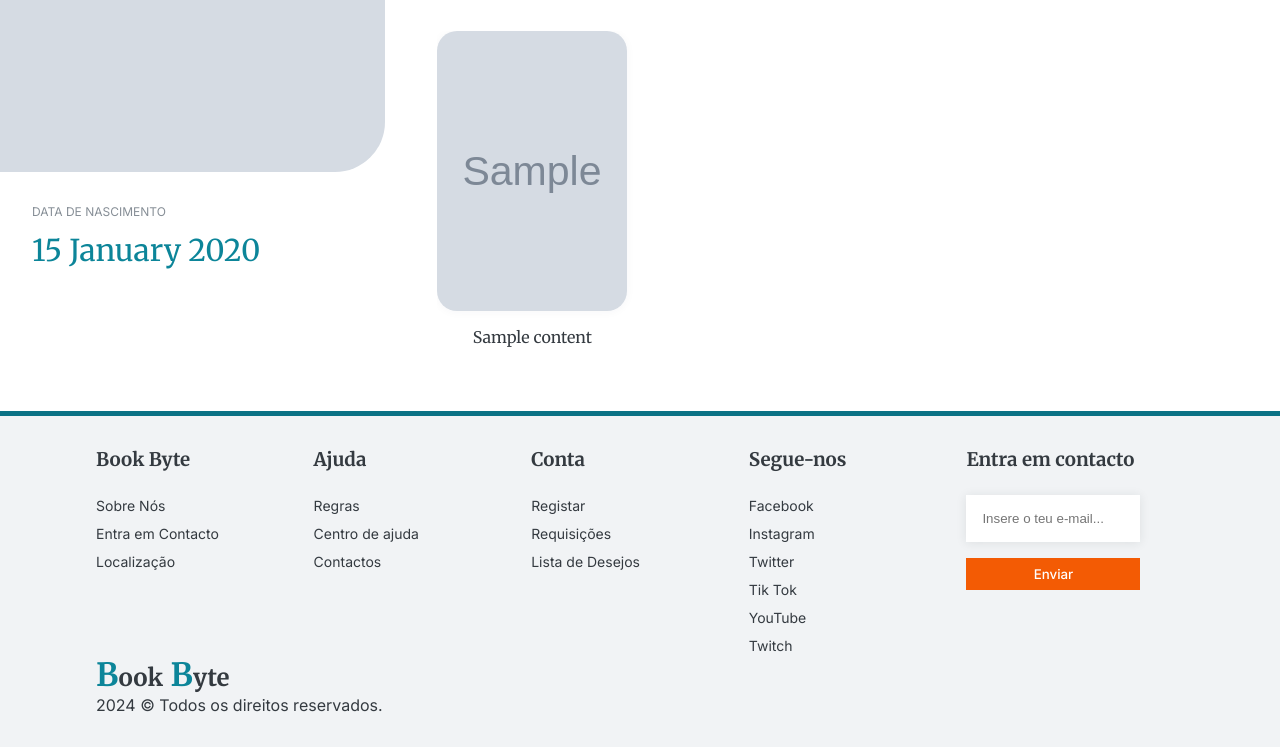
After one commit to Kurt3z/BookByte, a Django app: a page that uses books/templates/books/author-detail.html in a window 1280 px wide. The commit adds this page. Shown: the part 616-1363 px from the top of the page. Run offline with Django 4.2, Linux system fonts and the light colour scheme; tables that the repository leaves empty hold one stand-in row (values such as "Sample post"); grey boxes marked "Sample" are stand-in pictures.

Commit message:
Create Author detail View and Template

```diff
--- a/books/models/author.py
+++ b/books/models/author.py
@@ -1,4 +1,5 @@
 import uuid
+from autoslug import AutoSlugField
 from django.db import models
 
 from models.models import Country
@@ -15,6 +16,8 @@ class Author(models.Model):
     biography = models.TextField()
     personal_website = models.URLField(blank=True, null=True)
     picture = models.ImageField(upload_to="authors/")
+    slug = AutoSlugField(populate_from="title", unique=True,
+                         db_index=True, editable=False, null=True)
 
     def __str__(self):
         return f"{self.first_name} {self.last_name}"
--- /dev/null
+++ b/books/static/books/author-detail.css
@@ -0,0 +1,72 @@
+main .column--2 {
+  grid-column: span 2;
+}
+
+.books-section {
+  margin-top: 48px;
+}
+
+.books-section > div[class='header'] {
+  display: flex;
+  align-items: center;
+  margin-bottom: 32px;
+}
+
+.books-section .books-header h3 {
+  align-self: center;
+}
+
+.books-section h3 {
+  font-size: 24px;
+}
+
+main .column--2 p {
+  max-width: 85%;
+}
+
+main .column--2 .books-list {
+  display: flex;
+  gap: 64px;
+  background-color: #fff;
+  overflow-x: auto;
+}
+
+.books-section .books-list img {
+  width: 190px;
+  height: 280px;
+  border-radius: 20px;
+  box-shadow: 0 1px 10px 0 rgba(52, 58, 64, 0.041);
+}
+
+.books-section .books-list li {
+  display: flex;
+  flex-direction: column;
+  justify-content: flex-start;
+  gap: 16px;
+}
+
+.books-section .books-list li a:link,
+.books-section .books-list li a:visited {
+  color: #343a40;
+}
+
+.books-section .books-list li a:hover,
+.books-section .books-list li a:active {
+  color: #0c8599;
+  text-decoration: underline;
+}
+
+.books-section .books-list li h4 {
+  font-weight: 400;
+}
+
+#website:link,
+#website:visited {
+  color: #868e96;
+}
+
+#website:hover,
+#website:active {
+  text-decoration: underline;
+  color: #0c8599;
+}
--- /dev/null
+++ b/books/static/books/detail.css
@@ -0,0 +1,95 @@
+nav {
+  margin: 0;
+  border-bottom: 1px solid #e9ecef;
+  box-shadow: 0 1px 5px 0 #343a400a;
+}
+
+/* ------ */
+/*  MAIN  */
+/* ------ */
+
+main {
+  width: 100%;
+  display: grid;
+  grid-template-columns: 2fr 3fr 1fr;
+  gap: 32px;
+}
+
+main .column--1 {
+  display: flex;
+  flex-direction: column;
+  gap: 32px;
+}
+
+main .column--1 img {
+  width: 95%;
+  height: 75%;
+  object-fit: cover;
+  border-bottom-right-radius: 50px;
+}
+
+main .column--1 > div {
+  padding: 0 32px;
+}
+
+main .column--1 > div > p:first-of-type {
+  text-transform: uppercase;
+  font-size: 12px;
+  color: #868e96;
+  margin-bottom: 12px;
+}
+
+#publication-date {
+  font-family: 'Merriweather', serif;
+  font-size: 30px;
+  color: #0c8599;
+}
+
+main .column--2 {
+  position: relative;
+  padding: 32px 0;
+}
+
+main .column--2 .header {
+  display: flex;
+  align-items: center;
+  gap: 16px;
+  margin-bottom: 16px;
+}
+
+main .column--2 .header h2 {
+  font-size: 36px;
+  align-self: center;
+}
+
+main .column--2 p {
+  font-size: 16px;
+  line-height: 1.8;
+  color: #868e96;
+  margin-bottom: 48px;
+}
+
+main .column--2 ul {
+  width: 85%;
+  list-style: none;
+  color: #868e96;
+  display: grid;
+  grid-template-columns: repeat(2, 1fr);
+  column-gap: 32px;
+  row-gap: 24px;
+  margin-bottom: 32px;
+}
+
+main .column--2 ul li {
+  display: flex;
+  align-items: center;
+  gap: 8px;
+}
+
+main .column--2 ul strong {
+  color: #343a40;
+}
+
+#flag {
+  height: 15px;
+}
--- /dev/null
+++ b/books/templates/books/author-detail.html
@@ -0,0 +1,69 @@
+{% extends "main.html" %}
+{% load static %}
+
+{% block title %}{{author}}{% endblock title %}
+
+
+{% block styles %}
+<link rel="stylesheet" href="{% static "books/detail.css" %}">
+<link rel="stylesheet" href="{% static "books/author-detail.css" %}">
+{% endblock styles %}
+
+
+{% block content %}
+{% include "navbar.html" %}
+
+<main>
+    <section class="column--1">
+        <img src="{{author.picture.url}}" alt="{{author}} Foto" />
+        <div>
+          <p>Data de Nascimento</p>
+          <p id="publication-date">{{ author.birthdate|date:"d F Y"}}</p>
+        </div>
+    </section>
+
+    <section class="column--2">
+        <div class="header">
+            <img src="{% static "icons/user-36px-teal.svg" %}" alt="" />
+            <h2>{{author}}</h2>
+        </div>
+        <p>{{author.biography}}</p>
+        <ul>
+            <li>
+              <img src="{% static "icons/check-circle-24px-teal.svg" %}" alt="" />
+              <span>Nacionalidade: </span>
+              <img src="{{author.country.flag.url}}" alt="" id="flag" />
+            </li>
+
+            {% if author.personal_website %}
+            <li>
+              <img src="{% static "icons/check-circle-24px-teal.svg" %}" alt="" />
+              <a href="{{author.personal_website}}" id="website">Website Pessoal</a>
+            </li>
+            {% endif %}
+        </ul>
+
+        <section class="books-section">
+            <div class="header">
+                <img src="./content/icons/book-24px-teal.svg" alt="" />
+                <h3>Livros</h3>
+            </div>
+
+            <ul class="books-list">
+                {% for book in author.book_set.all %}
+                <li>
+                    <img src="{{book.cover.url}}" alt="" />
+                    <a href="{% url "book" book.slug %}">
+                      <h4>{{book.title}}</h4>
+                    </a>
+                </li>
+                {% endfor %}
+            </ul>
+        </section>
+    </section>
+</main>
+
+
+
+{% include "footer.html" %}
+{% endblock content%}
--- a/books/templates/books/book-detail.html
+++ b/books/templates/books/book-detail.html
@@ -4,6 +4,7 @@
 {% block title %}{{ book.title }}{% endblock title %}
 
 {% block styles %}
+<link rel="stylesheet" href="{% static "books/detail.css" %}">
 <link rel="stylesheet" href="{% static "books/book-detail.css" %}">
 {% endblock styles %}
 
@@ -38,7 +39,8 @@
             </li>
             <li>
               <img src="{% static "icons/check-circle-24px-teal.svg" %}" alt="" />
-              Idioma: <strong>{{book.language}}</strong>
+              <span>Idioma: </span>
+              <img src="{{book.language.flag.url}}" alt="" id="flag" />
             </li>
             <li>
               <img src="{% static "icons/check-circle-24px-teal.svg" %}" alt="" />
@@ -66,7 +68,7 @@
                 <p>
                     {{author.biography|truncatechars:250}}
                 </p>
-                <a href="#">Saber mais</a>
+                <a href="{% url "author" author.slug %}">Saber mais</a>
             </div>
             <div class="author-picture">
                 <img src="{{author.picture.url}}" alt="" />
--- a/books/urls.py
+++ b/books/urls.py
@@ -3,5 +3,6 @@ from . import views
 
 urlpatterns = [
     path("", views.books, name="books"),
-    path("<slug:slug>/", views.book, name="book")
+    path("<slug:slug>/", views.book, name="book"),
+    path("authors/<slug:slug>/", views.author, name="author"),
 ]
--- a/books/views.py
+++ b/books/views.py
@@ -1,6 +1,6 @@
 from django.shortcuts import render, redirect
 
-from .models import Book
+from .models import Book, Author
 
 
 def books(request):
@@ -19,3 +19,12 @@ def book(request, slug):
     }
 
     return render(request, "books/book-detail.html", context)
+
+
+def author(request, slug):
+    author = Author.objects.get(slug=slug)
+    context = {
+        "author": author
+    }
+
+    return render(request, "books/author-detail.html", context)
--- a/models/models/country.py
+++ b/models/models/country.py
@@ -7,6 +7,7 @@ class Country(models.Model):
     created = models.DateTimeField(auto_now=False, auto_now_add=True)
     name = models.CharField(max_length=100, unique=True)
     code = models.CharField(max_length=5, unique=True)
+    flag = models.ImageField(upload_to="flags/", null=True)
 
     class Meta:
         verbose_name_plural = "Countries"
```
Also changed, not shown: books/static/books/book-detail.css (+1 -93 lines), books/migrations/0002_author_slug.py (added), models/migrations/0002_country_floag.py (added), models/migrations/0003_rename_floag_country_flag.py (added), static/icons/user-36px-teal.svg (added), uploads/authors/h-g-wells_PjobAoA.jpg (added), uploads/flags/great-britain.png (added), uploads/flags/portugal.png (added).
